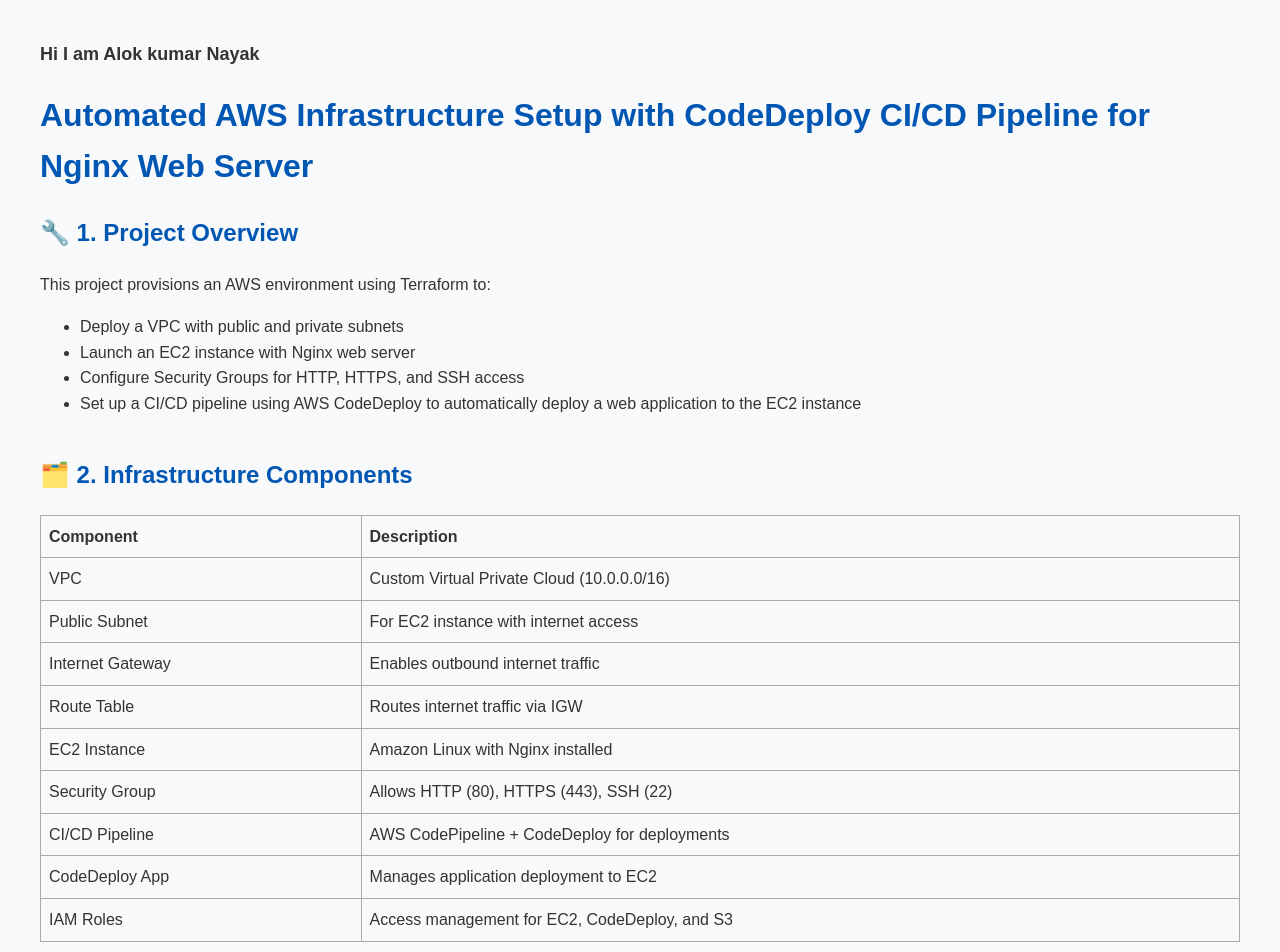
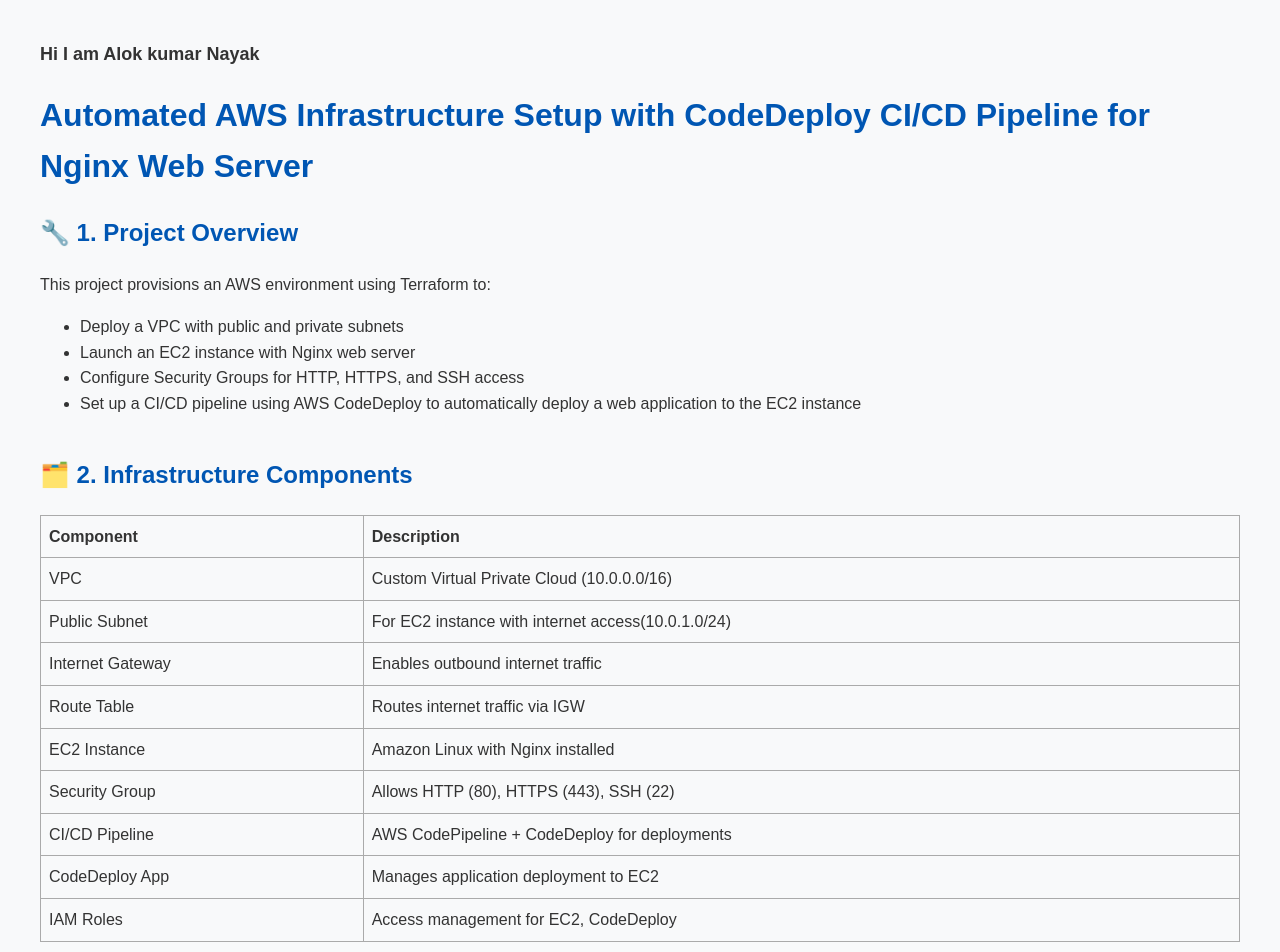
Before and after one commit to AlokKumarnayak21/cicd_pipeline_test, a plain HTML site: page index.html in a window 1280 px wide. Shown: the top 952 px of the page. Drawn offline with Linux system fonts and the light colour scheme.

Commit message:
Update index.html

```diff
--- a/index.html
+++ b/index.html
@@ -64,14 +64,14 @@
     <table>
       <tr><th>Component</th><th>Description</th></tr>
       <tr><td>VPC</td><td>Custom Virtual Private Cloud (10.0.0.0/16)</td></tr>
-      <tr><td>Public Subnet</td><td>For EC2 instance with internet access</td></tr>
+      <tr><td>Public Subnet</td><td>For EC2 instance with internet access(10.0.1.0/24)</td></tr>
       <tr><td>Internet Gateway</td><td>Enables outbound internet traffic</td></tr>
       <tr><td>Route Table</td><td>Routes internet traffic via IGW</td></tr>
       <tr><td>EC2 Instance</td><td>Amazon Linux with Nginx installed</td></tr>
       <tr><td>Security Group</td><td>Allows HTTP (80), HTTPS (443), SSH (22)</td></tr>
       <tr><td>CI/CD Pipeline</td><td>AWS CodePipeline + CodeDeploy for deployments</td></tr>
       <tr><td>CodeDeploy App</td><td>Manages application deployment to EC2</td></tr>
-      <tr><td>IAM Roles</td><td>Access management for EC2, CodeDeploy, and S3</td></tr>
+      <tr><td>IAM Roles</td><td>Access management for EC2, CodeDeploy</td></tr>
     </table>
   </div>
 
```
